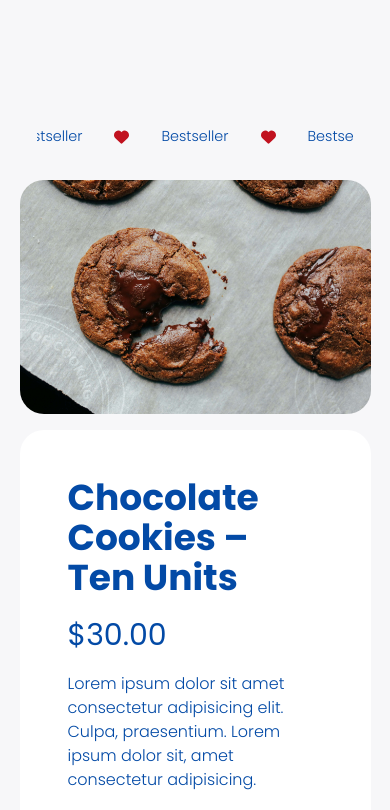
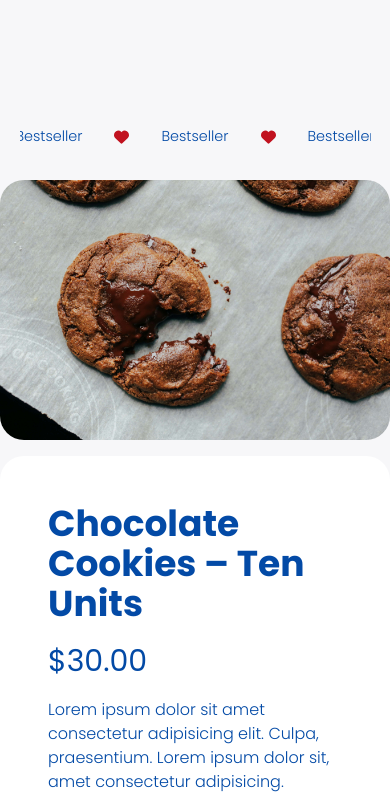
Before and after one commit to emersonramos3lt/cookie-store-app, a Next.js app: page / in a window 390 px wide. Shown: the part 3090-3900 px from the top of the page. Built offline with nearby package versions, Linux system fonts and the light colour scheme.

Commit message:
Update responsive.css

```diff
--- a/app/responsive.css
+++ b/app/responsive.css
@@ -16,9 +16,7 @@
     }
 
     /* ServingSection */
-    .section {
-        max-width: 90%;
-    }
+
 
     .h1-section {
         font-size: 2.7rem;
```
